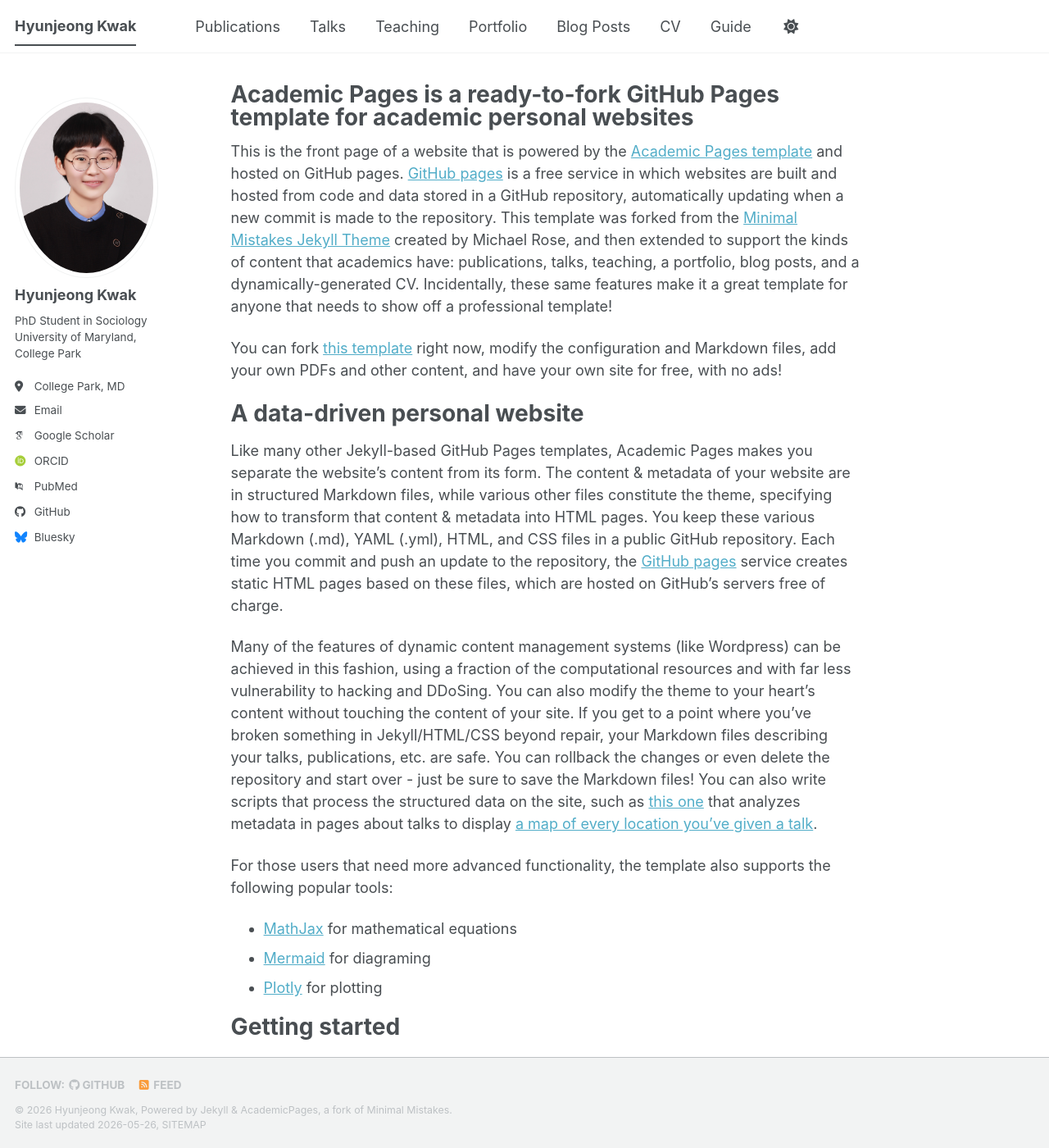
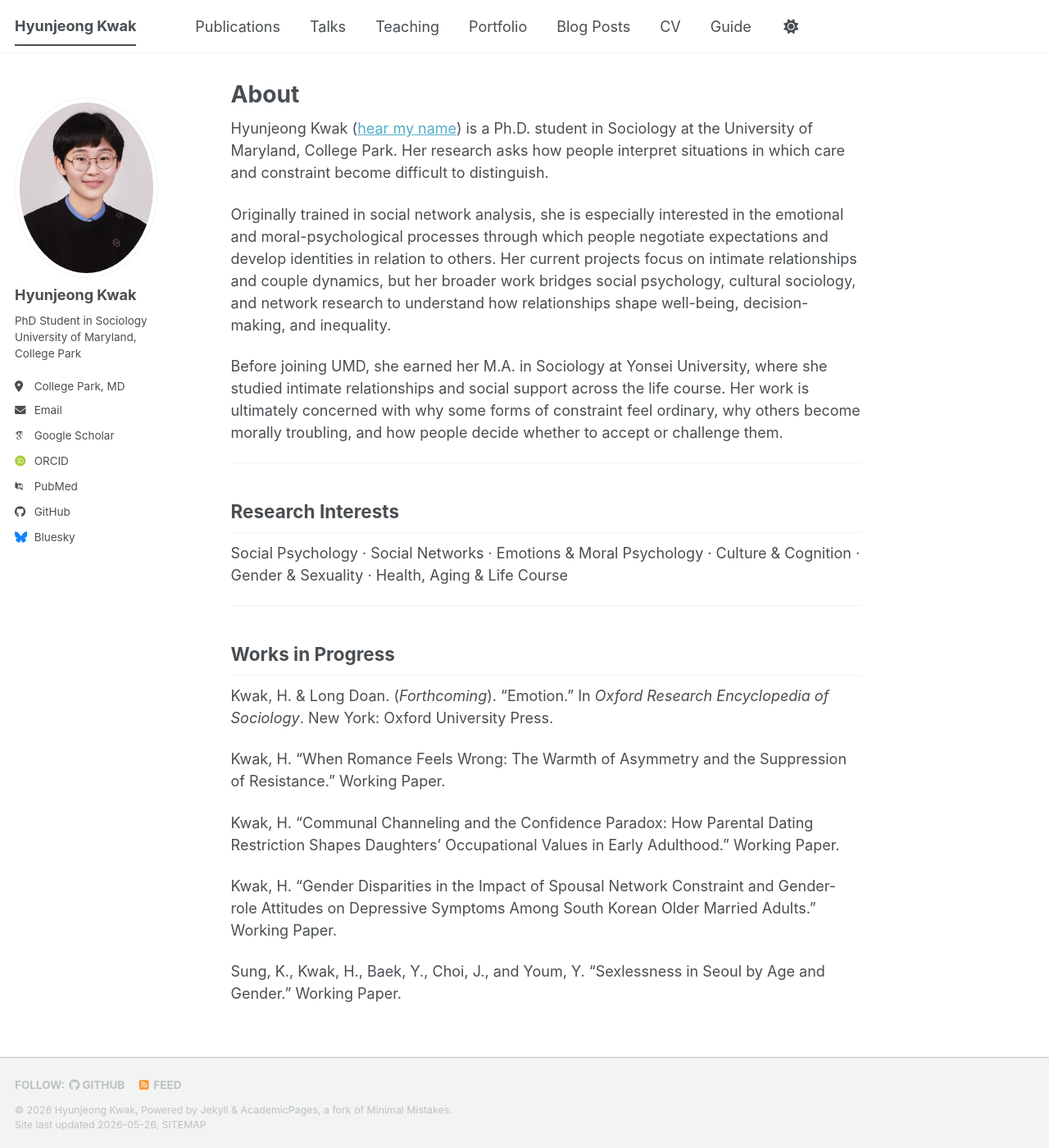
Before and after one commit to hyunjeong-kwak/hyunjeong-kwak.github.io, a Jekyll site: the page built from _pages/about.md, in a window 1280 px wide and 1400 px high. Shown: the whole window at 82% size. Built offline with Jekyll 4.4.1, drawn with Linux system fonts in a browser that asks for light colours; some web fonts are replaced; a script bundle is joined from its source files by our own code; library files that are not in the unit come from our copies; some of the changed text lies outside the part shown.

Commit message:
Update about.md

```diff
--- a/_pages/about.md
+++ b/_pages/about.md
@@ -1,56 +1,34 @@
 ---
 permalink: /
-title: "Academic Pages is a ready-to-fork GitHub Pages template for academic personal websites"
+title: "About"
 author_profile: true
 redirect_from:
   - /about/
   - /about.html
 ---
 
-This is the front page of a website that is powered by the [Academic Pages template](https://github.com/academicpages/academicpages.github.io) and hosted on GitHub pages. [GitHub pages](https://pages.github.com) is a free service in which websites are built and hosted from code and data stored in a GitHub repository, automatically updating when a new commit is made to the repository. This template was forked from the [Minimal Mistakes Jekyll Theme](https://mmistakes.github.io/minimal-mistakes/) created by Michael Rose, and then extended to support the kinds of content that academics have: publications, talks, teaching, a portfolio, blog posts, and a dynamically-generated CV. Incidentally, these same features make it a great template for anyone that needs to show off a professional template!
+Hyunjeong Kwak ([hear my name](https://namedrop.io/hjkwak)) is a Ph.D. student in Sociology at the University of Maryland, College Park. Her research asks how people interpret situations in which care and constraint become difficult to distinguish.
 
- You can fork [this template](https://github.com/academicpages/academicpages.github.io) right now, modify the configuration and Markdown files, add your own PDFs and other content, and have your own site for free, with no ads!
+Originally trained in social network analysis, she is especially interested in the emotional and moral-psychological processes through which people negotiate expectations and develop identities in relation to others. Her current projects focus on intimate relationships and couple dynamics, but her broader work bridges social psychology, cultural sociology, and network research to understand how relationships shape well-being, decision-making, and inequality.
 
-A data-driven personal website
-======
-Like many other Jekyll-based GitHub Pages templates, Academic Pages makes you separate the website's content from its form. The content & metadata of your website are in structured Markdown files, while various other files constitute the theme, specifying how to transform that content & metadata into HTML pages. You keep these various Markdown (.md), YAML (.yml), HTML, and CSS files in a public GitHub repository. Each time you commit and push an update to the repository, the [GitHub pages](https://pages.github.com/) service creates static HTML pages based on these files, which are hosted on GitHub's servers free of charge.
+Before joining UMD, she earned her M.A. in Sociology at Yonsei University, where she studied intimate relationships and social support across the life course. Her work is ultimately concerned with why some forms of constraint feel ordinary, why others become morally troubling, and how people decide whether to accept or challenge them.
 
-Many of the features of dynamic content management systems (like Wordpress) can be achieved in this fashion, using a fraction of the computational resources and with far less vulnerability to hacking and DDoSing. You can also modify the theme to your heart's content without touching the content of your site. If you get to a point where you've broken something in Jekyll/HTML/CSS beyond repair, your Markdown files describing your talks, publications, etc. are safe. You can rollback the changes or even delete the repository and start over - just be sure to save the Markdown files! You can also write scripts that process the structured data on the site, such as [this one](https://github.com/academicpages/academicpages.github.io/blob/master/talkmap.ipynb) that analyzes metadata in pages about talks to display [a map of every location you've given a talk](https://academicpages.github.io/talkmap.html).
+---
 
-For those users that need more advanced functionality, the template also supports the following popular tools:
-- [MathJax](https://www.mathjax.org/) for mathematical equations
-- [Mermaid](https://mermaid.js.org/) for diagraming
-- [Plotly](https://plotly.com/javascript/) for plotting
+## Research Interests
 
-Getting started
-======
-1. Register a GitHub account if you don't have one and confirm your e-mail (required!)
-1. Fork [this template](https://github.com/academicpages/academicpages.github.io) by clicking the "Use this template" button in the top right.
-1. Go to the repository's settings (rightmost item in the tabs that start with "Code", should be below "Unwatch"). Rename the repository "[your GitHub username].github.io", which will also be your website's URL.
-1. Set site-wide configuration and create content & metadata (see below -- also see [this set of diffs](https://archive.is/3TPas) showing what files were changed to set up [an example site](https://getorg-testacct.github.io) for a user with the username "getorg-testacct")
-1. Upload any files (like PDFs, .zip files, etc.) to the files/ directory. They will appear at https://[your GitHub username].github.io/files/example.pdf.
-1. Check status by going to the repository settings, in the "GitHub pages" section
+Social Psychology · Social Networks · Emotions & Moral Psychology · Culture & Cognition · Gender & Sexuality · Health, Aging & Life Course
 
-Site-wide configuration
-------
-The main configuration file for the site is in the base directory in [_config.yml](https://github.com/academicpages/academicpages.github.io/blob/master/_config.yml), which defines the content in the sidebars and other site-wide features. You will need to replace the default variables with ones about yourself and your site's github repository. The configuration file for the top menu is in [_data/navigation.yml](https://github.com/academicpages/academicpages.github.io/blob/master/_data/navigation.yml). For example, if you don't have a portfolio or blog posts, you can remove those items from that navigation.yml file to remove them from the header.
+---
 
-Create content & metadata
-------
-For site content, there is one Markdown file for each type of content, which are stored in directories like _publications, _talks, _posts, _teaching, or _pages. For example, each talk is a Markdown file in the [_talks directory](https://github.com/academicpages/academicpages.github.io/tree/master/_talks). At the top of each Markdown file is structured data in YAML about the talk, which the theme will parse to do lots of cool stuff. The same structured data about a talk is used to generate the list of talks on the [Talks page](https://academicpages.github.io/talks), each [individual page](https://academicpages.github.io/talks/2012-03-01-talk-1) for specific talks, the talks section for the [CV page](https://academicpages.github.io/cv), and the [map of places you've given a talk](https://academicpages.github.io/talkmap.html) (if you run this [python file](https://github.com/academicpages/academicpages.github.io/blob/master/talkmap.py) or [Jupyter notebook](https://github.com/academicpages/academicpages.github.io/blob/master/talkmap.ipynb), which creates the HTML for the map based on the contents of the _talks directory).
+## Works in Progress
 
-**Markdown generator**
+Kwak, H. & Long Doan. (*Forthcoming*). "Emotion." In *Oxford Research Encyclopedia of Sociology*. New York: Oxford University Press.
 
-The repository includes [a set of Jupyter notebooks](https://github.com/academicpages/academicpages.github.io/tree/master/markdown_generator
-) that converts a CSV containing structured data about talks or presentations into individual Markdown files that will be properly formatted for the Academic Pages template. The sample CSVs in that directory are the ones I used to create my own personal website at stuartgeiger.com. My usual workflow is that I keep a spreadsheet of my publications and talks, then run the code in these notebooks to generate the Markdown files, then commit and push them to the GitHub repository.
+Kwak, H. "When Romance Feels Wrong: The Warmth of Asymmetry and the Suppression of Resistance." Working Paper.
 
-How to edit your site's GitHub repository
-------
-Many people use a git client to create files on their local computer and then push them to GitHub's servers. If you are not familiar with git, you can directly edit these configuration and Markdown files directly in the github.com interface. Navigate to a file (like [this one](https://github.com/academicpages/academicpages.github.io/blob/master/_talks/2012-03-01-talk-1.md) and click the pencil icon in the top right of the content preview (to the right of the "Raw | Blame | History" buttons). You can delete a file by clicking the trashcan icon to the right of the pencil icon. You can also create new files or upload files by navigating to a directory and clicking the "Create new file" or "Upload files" buttons.
+Kwak, H. "Communal Channeling and the Confidence Paradox: How Parental Dating Restriction Shapes Daughters' Occupational Values in Early Adulthood." Working Paper.
 
-Example: editing a Markdown file for a talk
-![Editing a Markdown file for a talk](/images/editing-talk.png)
+Kwak, H. "Gender Disparities in the Impact of Spousal Network Constraint and Gender-role Attitudes on Depressive Symptoms Among South Korean Older Married Adults." Working Paper.
 
-For more info
-------
-More info about configuring Academic Pages can be found in [the guide](https://academicpages.github.io/markdown/), the [growing wiki](https://github.com/academicpages/academicpages.github.io/wiki), and you can always [ask a question on GitHub](https://github.com/academicpages/academicpages.github.io/discussions). The [guides for the Minimal Mistakes theme](https://mmistakes.github.io/minimal-mistakes/docs/configuration/) (which this theme was forked from) might also be helpful.
+Sung, K., Kwak, H., Baek, Y., Choi, J., and Youm, Y. "Sexlessness in Seoul by Age and Gender." Working Paper.
```
